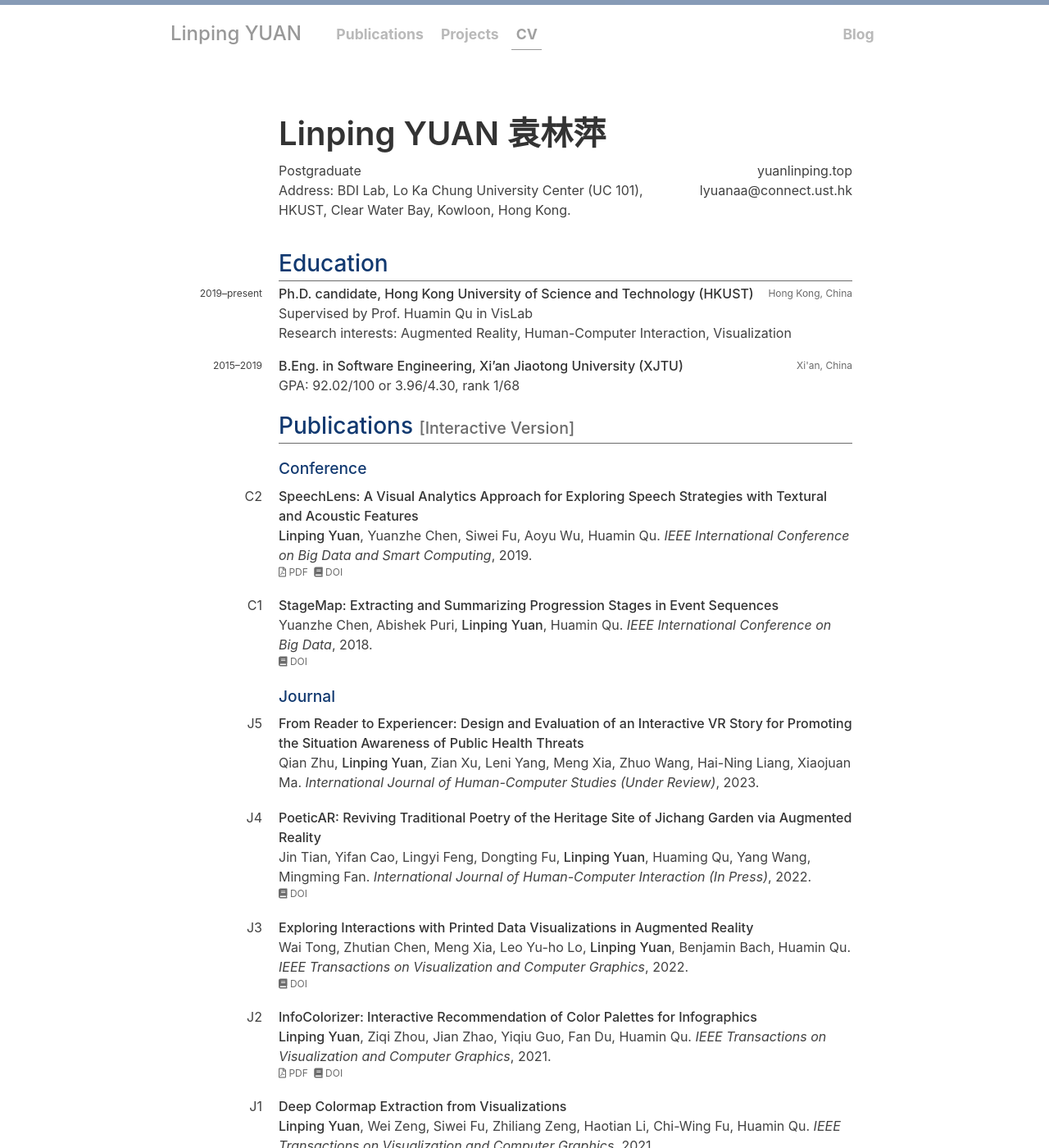
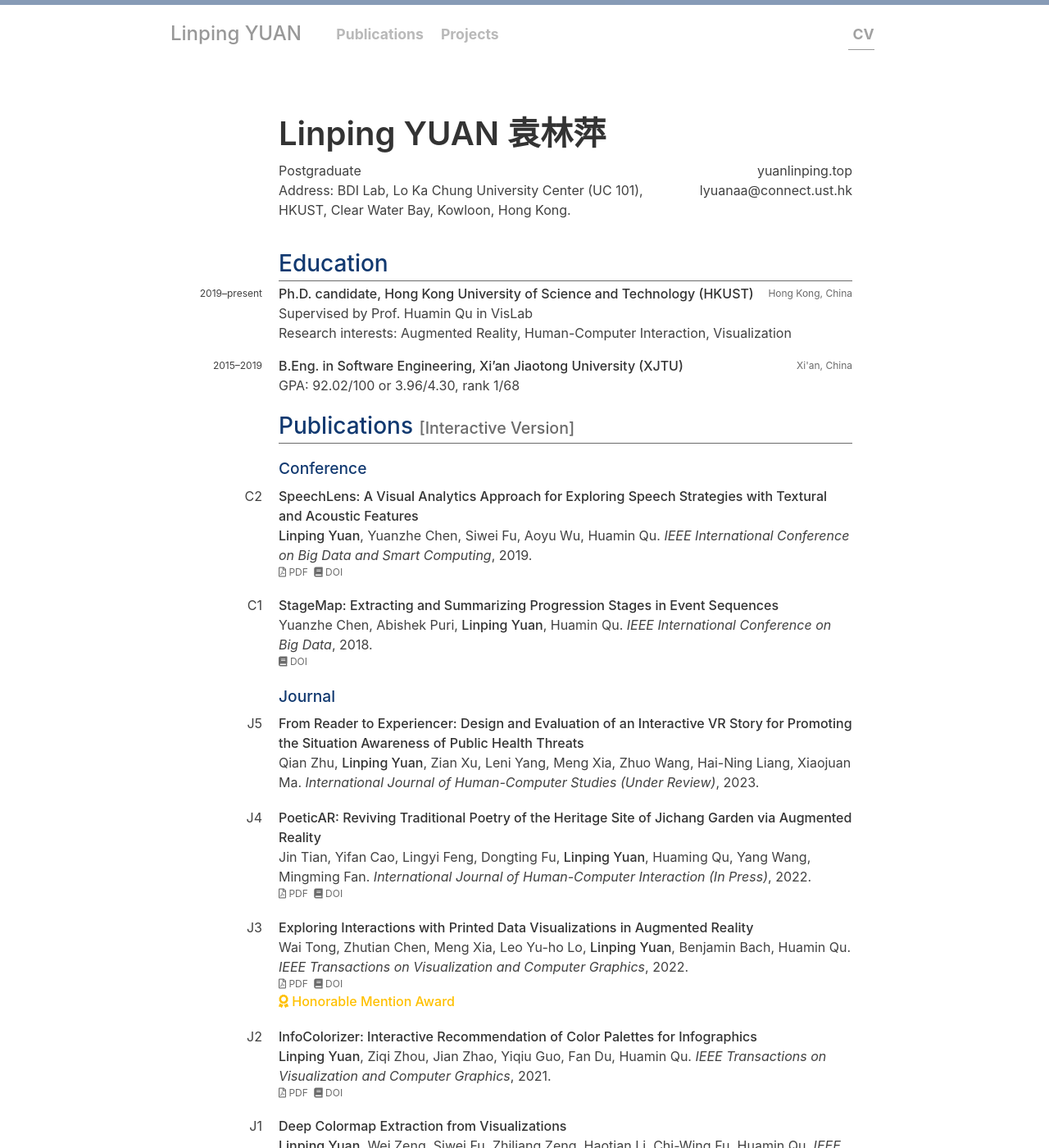
Before and after one commit to yuanlinping/yuanlinping.github.io, a Jekyll site: the page built from cv.html, in a window 1280 px wide and 1400 px high. Shown: the whole window at 82% size. Built offline with Jekyll 4.4.1, drawn with Linux system fonts in a browser that asks for light colours.

Commit message:
update the materials

```diff
--- a/_includes/header.html
+++ b/_includes/header.html
@@ -7,8 +7,8 @@
     <a href="{{ '/projects/' | relative_url }}" {% if current[1] == 'projects' %}class="active"{% endif %}>Projects</a>
     <a href="{{ '/cv/' | relative_url }}" {% if current[1] == 'cv' %}class="active"{% endif %}>CV</a>
 
-    <span class="external">
+    <!-- <span class="external">
       <a href="https://yuanlinping.github.io/blog"> Blog</a>
-    </span>
+    </span> -->
   </nav>
 </header>
--- a/_publications/2022_AR_paper_interaction.html
+++ b/_publications/2022_AR_paper_interaction.html
@@ -1,6 +1,8 @@
 ---
 layout: publication
 title: "Exploring Interactions with Printed Data Visualizations in Augmented Reality"
+awards:
+  - Honorable Mention Award
 authors:
   - Wai Tong
   - Zhutian Chen
@@ -22,7 +24,7 @@ tags:
 highlight: true
 doi: 10.1109/TVCG.2022.3209386
 image: /assets/paper_teaser/2022_AR_paper_interaction.png
-<!-- pdf: /assets/paper/2021_infocolorizer.pdf -->
+pdf: /assets/paper/2022_AR_paper_interaction.pdf
 <!-- appendix: /assets/appendix/2021_infocolorizer_appendix.pdf -->
 <!-- code: https://github.com/yuanlinping/InfoColorizer -->
 demo: https://hkustconnect-my.sharepoint.com/:v:/g/personal/lyuanaa_connect_ust_hk/EXNobxA5SNtLlKd8gy1-a1wB_E2XkrfOIUlBNzEWTXsjZA?e=fZyu9Q
--- a/_publications/2022_collectiAR.html
+++ b/_publications/2022_collectiAR.html
@@ -17,6 +17,7 @@ tags:
   - Educational Games
   - Computer Vision
 highlight: false
+pdf: /assets/paper/2022_collectiAR.pdf
 doi: 10.1145/3505270.3558318
 image: /assets/paper_teaser/2022_collectiAR.png
 talk: https://www.youtube.com/watch?v=5kLCCoV4r1I
--- a/_publications/2022_poeticAR.html
+++ b/_publications/2022_poeticAR.html
@@ -21,7 +21,8 @@ tags:
   - Intangible culture heritage
 highlight: false
 doi: 10.1145
+pdf: /assets/paper/2022_PoetricAR.pdf
 image: /assets/paper_teaser/2022_poeticAR.png
-talk: https://hkustconnect-my.sharepoint.com/:v:/g/personal/lyuanaa_connect_ust_hk/ETlDqH18ru1DmGlK7xnOOhsBxUZlGVInIh141RoUr9USGg?e=vC0X1p
+demo: https://hkustconnect-my.sharepoint.com/:v:/g/personal/lyuanaa_connect_ust_hk/ETlDqH18ru1DmGlK7xnOOhsBxUZlGVInIh141RoUr9USGg?e=vC0X1p
 ---
 As a famed Chinese classical garden, the Jichang Garden was a constant inspira- tion to many poets in its hundreds of years’ history, who composed a rich body of poems—a valuable intangible cultural heritage. While tourists tend to pay attention to tangible natural scenery and historical architectures, they often neglect intangi- ble cultural heritage—poems. We interviewed 23 tourists and found that augmented reality (AR) was viable for tourists to enjoy the physical scenery and the poetry si- multaneously. We developed an initial prototype of PoeticAR, which presents poems based on physical scenery to enhance tourists’ cultural and aesthetic experience. We further revised the prototype based on the ideas generated from a workshop with 18 tourists. We conducted a between-subject user study with 30 tourists to com- pare PoeticAR with Video. Results showed that PoeticAR significantly motivated tourists’ interest in poems, enhanced the cultural and aesthetic tour experience in Jichang Garden, and increased awareness of Intangible Cultural Heritage of Cultural Heritage sites.
```
Also changed, not shown: 3 other files.
